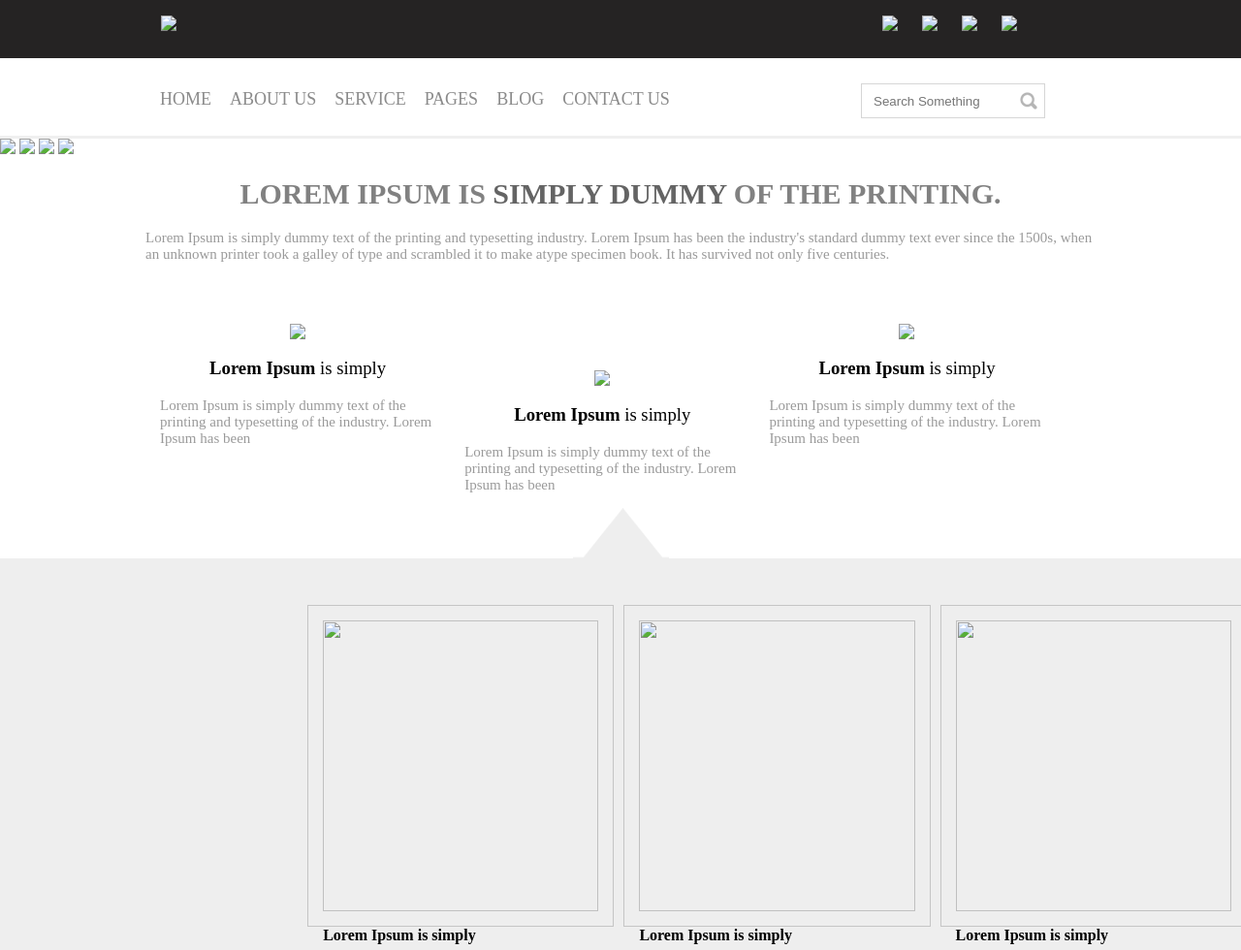
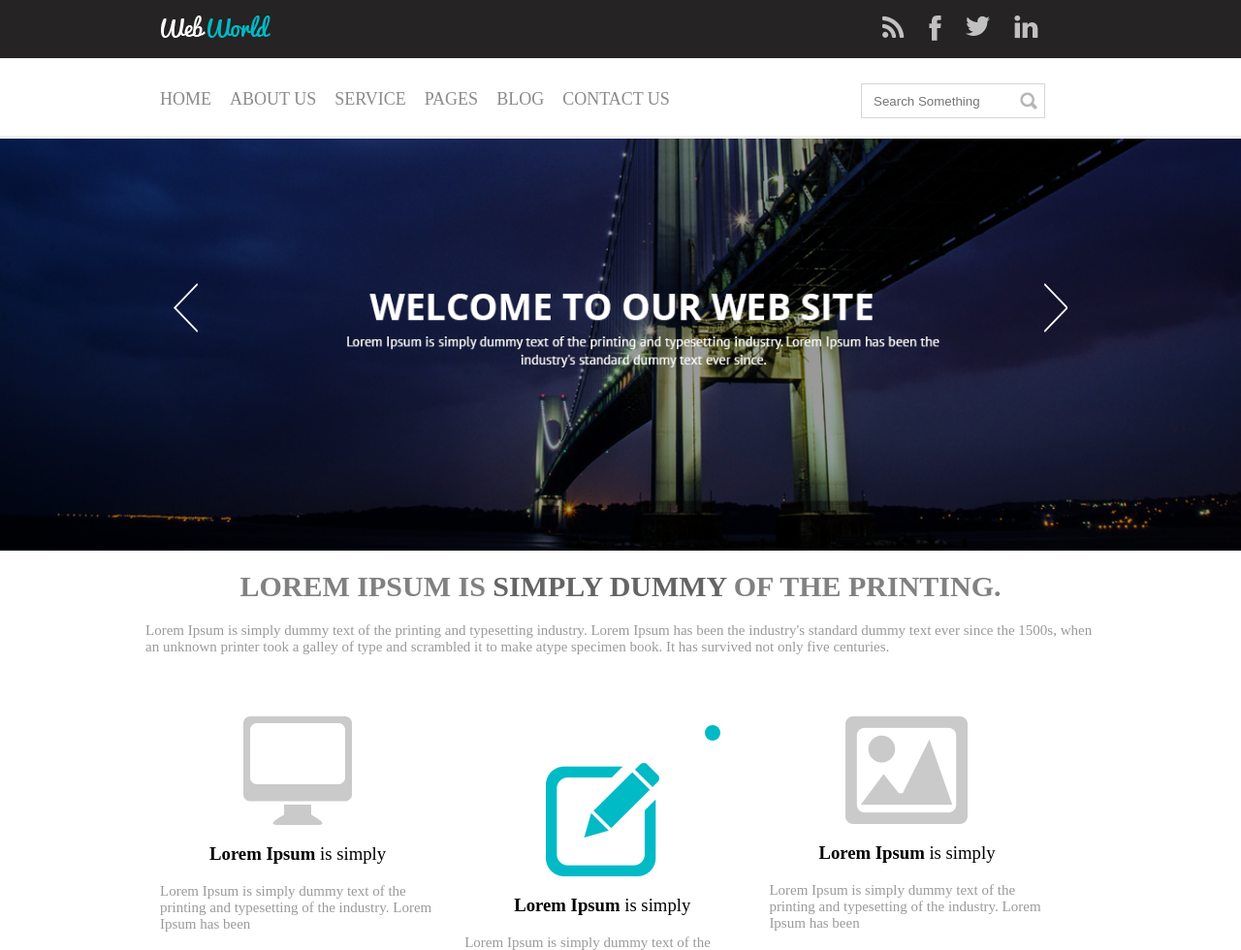
Before and after one commit to VitorSouza2004/Site-do-Zero-, a plain HTML site: page index.html in a window 1280 px wide. Shown: the top 980 px of the page at 97% size. Drawn offline with nearby package versions, Linux system fonts and the light colour scheme; files that its build step writes are made by us from their sources; files whose address does not match are found by name.

Commit message:
Update index.html
Signed-off-by: Vitor Lopes de Souza  <109611167+VitorSouza2004@users.noreply.github.com>

```diff
--- a/index.html
+++ b/index.html
@@ -1,8 +1,8 @@
 <html>
 
 <head>
-    <link rel="stylesheet" type="text/css" href="./css/main.css">
-    <link rel="stylesheet" type="text/css" href="./css/slick.css" />
+    <link rel="stylesheet" type="text/css" href="main.css">
+    <link rel="stylesheet" type="text/css" href="lick.css" />
     <title>Primeiro Projeto</title>
 </head>
 
@@ -11,28 +11,28 @@
         <main>
             <div class="header-1">
                 <div class="logo">
-                    <img src="./img/logo.png" />
+                    <img src="./logo.png" />
                 </div>
                 <div class="redes-sociais">
                     <ul>
                         <li>
                             <a href="">
-                                <img src="./img/rss.png" />
+                                <img src="./rss.png" />
                             </a>
                         </li>
                         <li>
                             <a href="">
-                                <img src="./img/face.png" />
+                                <img src="./face.png" />
                             </a>
                         </li>
                         <li>
                             <a href="">
-                                <img src="./img/tw.png" />
+                                <img src="./tw.png" />
                             </a>
                         </li>
                         <li>
                             <a href="">
-                                <img src="./img/linkedin.png" />
+                                <img src="./linkedin.png" />
                             </a>
                         </li>
                     </ul>
@@ -71,10 +71,10 @@
     </main>
     <div class="col-100">
         <div class="slider-principal">
-            <img src="./img/banner.png" />
-            <img src="./img/banner.png" />
-            <img src="./img/banner.png" />
-            <img src="./img/banner.png" />
+            <img src="./banner.png" />
+            <img src="./banner.png" />
+            <img src="./banner.png" />
+            <img src="./banner.png" />
         </div>
     </div>
     <div class="col-100">
@@ -86,21 +86,21 @@
                 It has survived not only five centuries.</p>
 
             <div class="col-3 bloco-texto">
-                <img src="./img/content-1.png" />
+                <img src="./content-1.png" />
                 <h3><b>Lorem Ipsum</b> is simply</h3>
                 <p>Lorem Ipsum is simply dummy text of the printing and typesetting of the industry. Lorem
                     Ipsum has been
                 </p>
             </div>
             <div class="col-3 bloco-texto" style="margin-top: 6em;">
-                <img src="./img/content-2.png" />
+                <img src="./content-2.png" />
                 <h3><b>Lorem Ipsum</b> is simply</h3>
                 <p>Lorem Ipsum is simply dummy text of the printing and typesetting of the industry. Lorem
                     Ipsum has been
                 </p>
             </div>
             <div class="col-3 bloco-texto">
-                <img src="./img/content-3.png" />
+                <img src="./content-3.png" />
                 <h3><b>Lorem Ipsum</b> is simply</h3>
                 <p>Lorem Ipsum is simply dummy text of the printing and typesetting of the industry. Lorem
                     Ipsum has been
@@ -111,7 +111,7 @@
     <div class="col-100 bloco-imagens-texto">
         <div class="content" style="margin-left: 24%; float: left;">
             <div class="col-3 bloco-texto bloco-imagem">
-                <img src="./img/imagem1.png">
+                <img src="./imagem1.png">
                 <p><b>Lorem Ipsum is simply</b></p>
                 <p>Lorem Ipsum is simply dummy text of the printing and typesetting of the
                     industry. Lorem
@@ -121,7 +121,7 @@
                 </p>
             </div>
             <div class="col-3 bloco-texto bloco-imagem">
-                <img src="./img/imagem2.png">
+                <img src="./imagem2.png">
                 <p><b>Lorem Ipsum is simply</b></p>
                 <p>Lorem Ipsum is simply dummy text of the printing and typesetting of the
                     industry. Lorem
@@ -131,7 +131,7 @@
                 </p>
             </div>
             <div class="col-3 bloco-texto bloco-imagem">
-                <img src="./img/imagem3.png">
+                <img src="./imagem3.png">
                 <p><b>Lorem Ipsum is simply</b></p>
                 <p>Lorem Ipsum is simply dummy text of the printing and typesetting of the
                     industry. Lorem
@@ -143,7 +143,7 @@
         </div>
         <div class="content" style="margin-left: 24%; float: left;">
             <div class="col-3 bloco-texto bloco-imagem">
-                <img src="./img/imagem1.png">
+                <img src="./imagem1.png">
                 <p><b>Lorem Ipsum is simply</b></p>
                 <p>Lorem Ipsum is simply dummy text of the printing and typesetting of the
                     industry. Lorem
@@ -153,7 +153,7 @@
                 </p>
             </div>
             <div class="col-3 bloco-texto bloco-imagem">
-                <img src="./img/imagem2.png">
+                <img src="./imagem2.png">
                 <p><b>Lorem Ipsum is simply</b></p>
                 <p>Lorem Ipsum is simply dummy text of the printing and typesetting of the
                     industry. Lorem
@@ -163,7 +163,7 @@
                 </p>
             </div>
             <div class="col-3 bloco-texto bloco-imagem">
-                <img src="./img/imagem3.png">
+                <img src="./imagem3.png">
                 <p><b>Lorem Ipsum is simply</b></p>
                 <p>Lorem Ipsum is simply dummy text of the printing and typesetting of the
                     industry. Lorem
@@ -177,17 +177,17 @@
     <div class="col-100 bloco-logos">
         <div class="content">
             <div class="col-4">
-                <img alt="logo" title="logo" src="img/logo1.png" />
+                <img alt="logo" title="logo" src="./logo1.png" />
             </div>
             <div class="col-4">
-                <img alt="logo" title="logo" src="img/logo2.png" />
+                <img alt="logo" title="logo" src="./logo2.png" />
             </div>
             <div class="col-4">
                 <br />
-                <img alt="logo" title="logo" src="img/logo3.png" />
+                <img alt="logo" title="logo" src="./logo3.png" />
             </div>
             <div class="col-4">
-                <img alt="Puma" title="Puma" src="img/logo4.png" />
+                <img alt="Puma" title="Puma" src="./logo4.png" />
             </div>
         </div>
     </div>
@@ -240,10 +240,10 @@
             </p>
         </div>
     </div>
-    <script type="text/javascript" src="./js/jquery.js"></script>
-    <script type="text/javascript" src="./js/jquery-migrate.js"></script>
-    <script type="text/javascript" src="./js/slick.min.js"></script>
-    <script type="text/javascript" src="./js/main.js"></script>
+    <script type="text/javascript" src="./jquery.js"></script>
+    <script type="text/javascript" src="./jquery-migrate.js"></script>
+    <script type="text/javascript" src="./slick.min.js"></script>
+    <script type="text/javascript" src="./main.js"></script>
 </body>
 
 </html>
```
